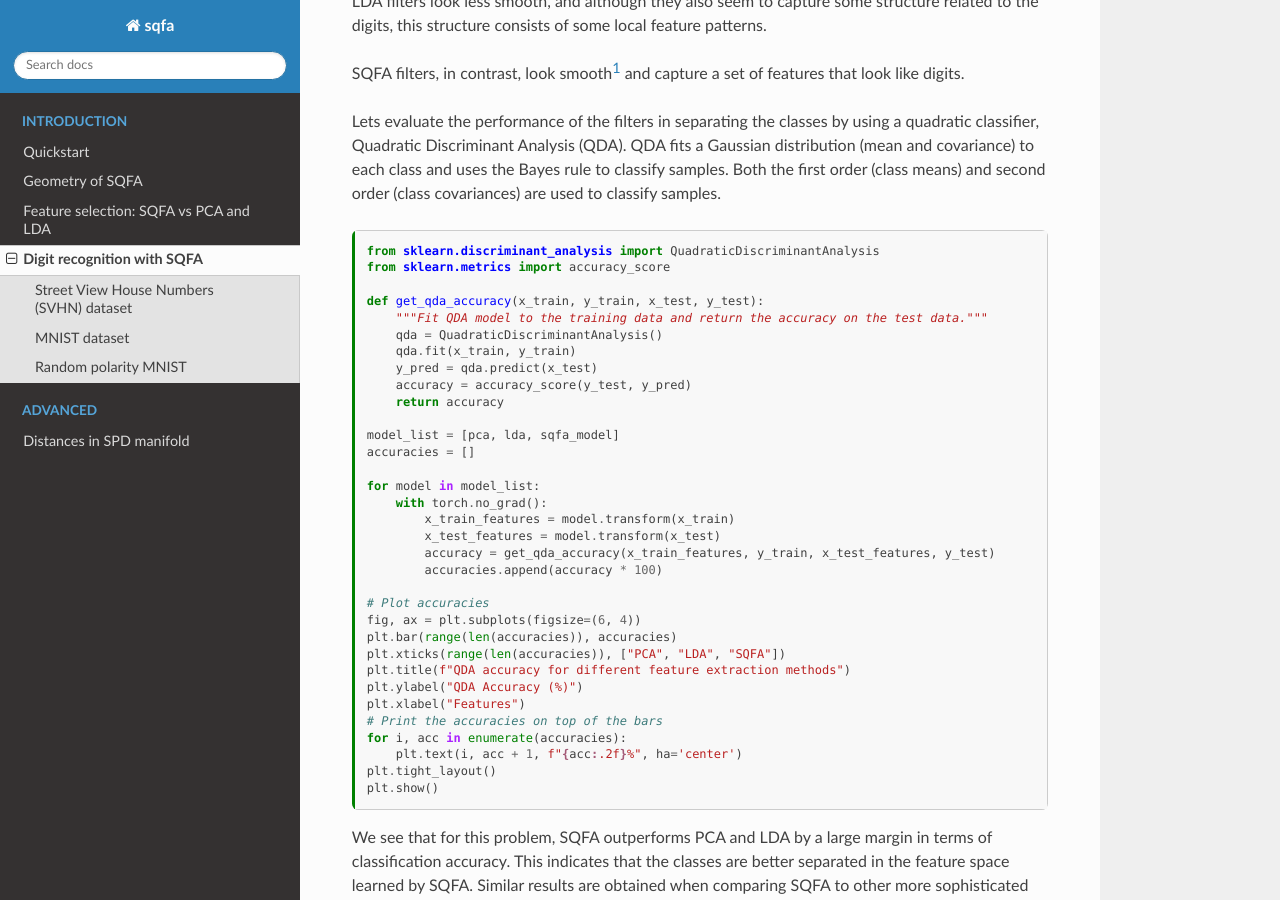
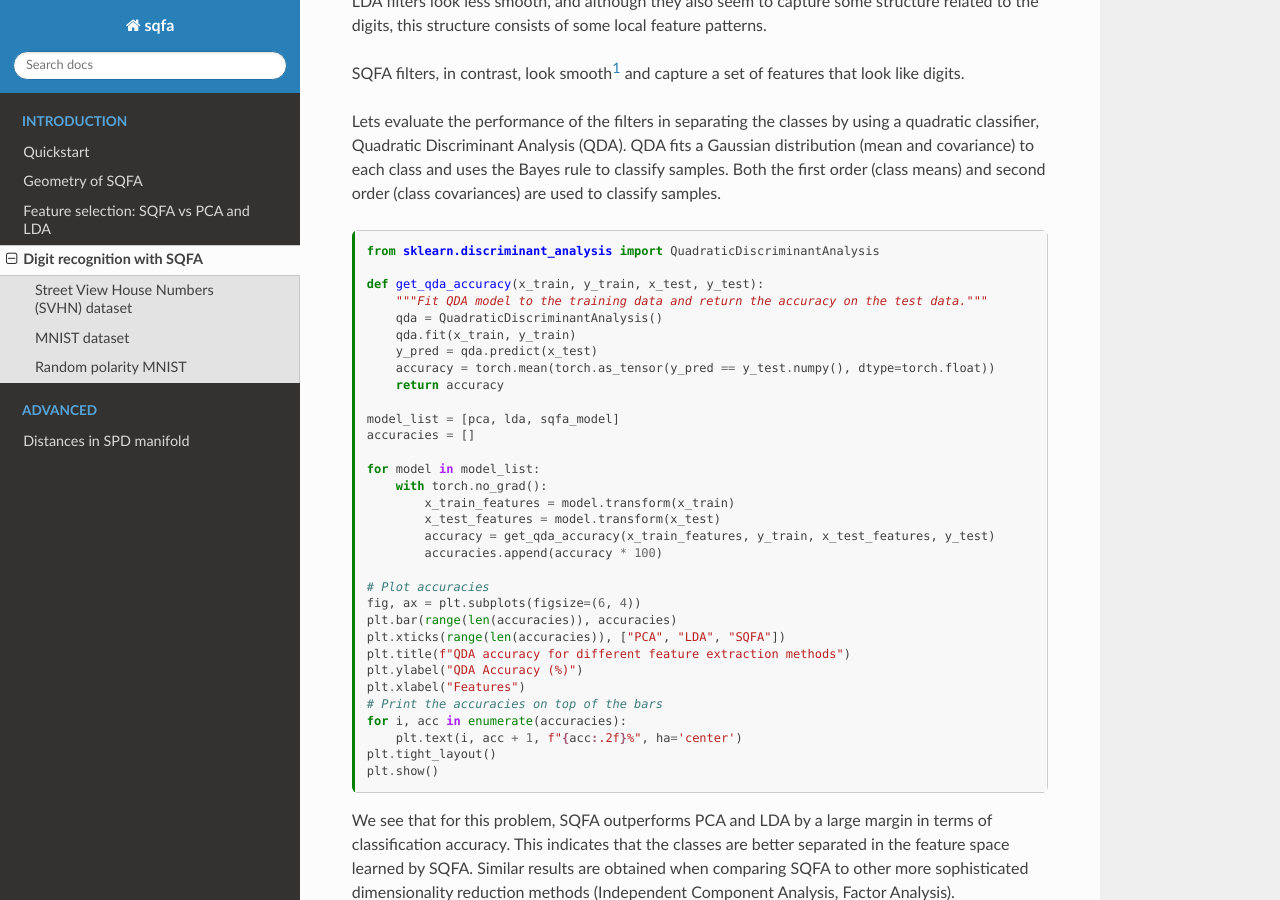
Before and after one commit to dherrera1911/sqfa, a Sphinx documentation site: the page built from docs/source/tutorials/digit_processing.md, in a window 1280 px wide and 900 px high, scrolled down 2655 px. Built offline with Sphinx 7.4.7 and the Read the Docs theme 3.1.0, drawn with Linux system fonts in a browser that asks for light colours.

Commit message:
Simpler accuracy computation

````diff
--- a/docs/source/tutorials/digit_processing.md
+++ b/docs/source/tutorials/digit_processing.md
@@ -173,14 +173,13 @@ second order (class covariances) are used to classify samples.
 
 ```{code-cell} ipython3
 from sklearn.discriminant_analysis import QuadraticDiscriminantAnalysis
-from sklearn.metrics import accuracy_score
 
 def get_qda_accuracy(x_train, y_train, x_test, y_test):
     """Fit QDA model to the training data and return the accuracy on the test data."""
     qda = QuadraticDiscriminantAnalysis()
     qda.fit(x_train, y_train)
     y_pred = qda.predict(x_test)
-    accuracy = accuracy_score(y_test, y_pred)
+    accuracy = torch.mean(torch.as_tensor(y_pred == y_test.numpy(), dtype=torch.float))
     return accuracy
 
 model_list = [pca, lda, sqfa_model]
````
